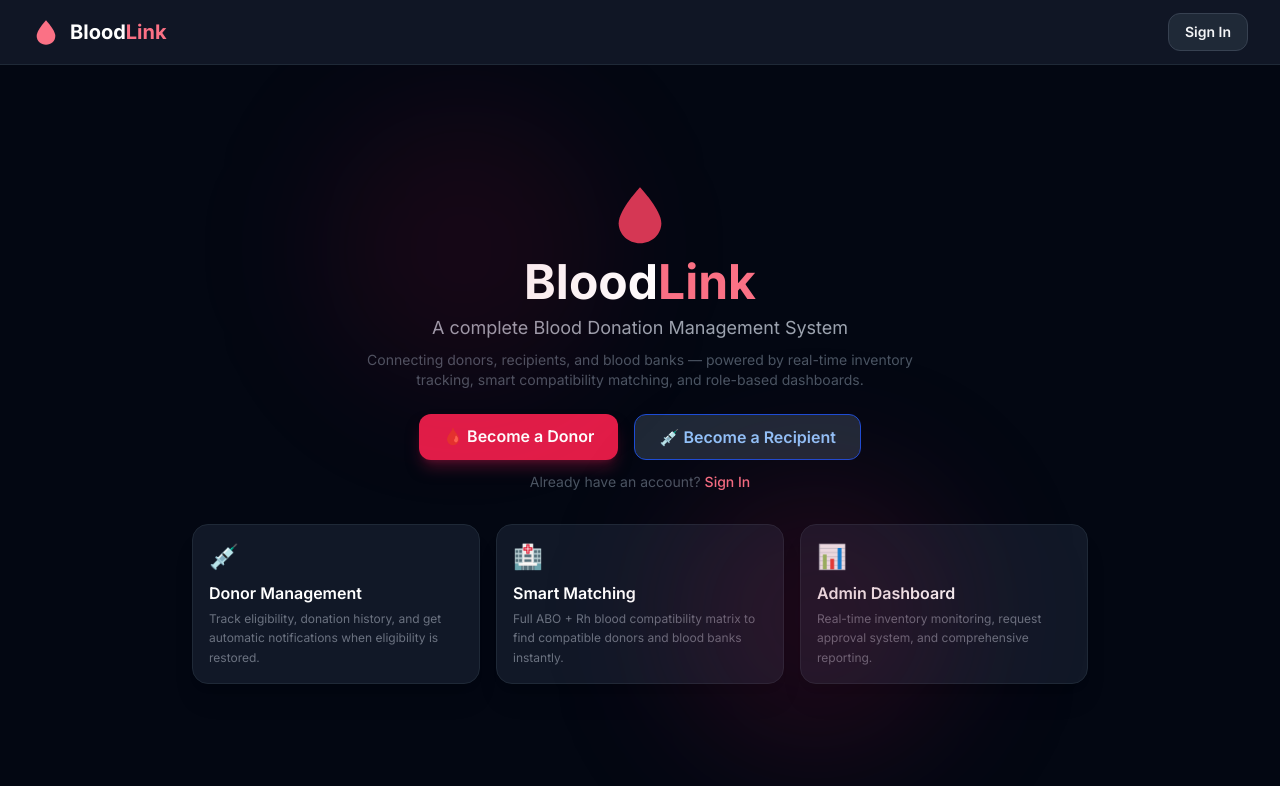
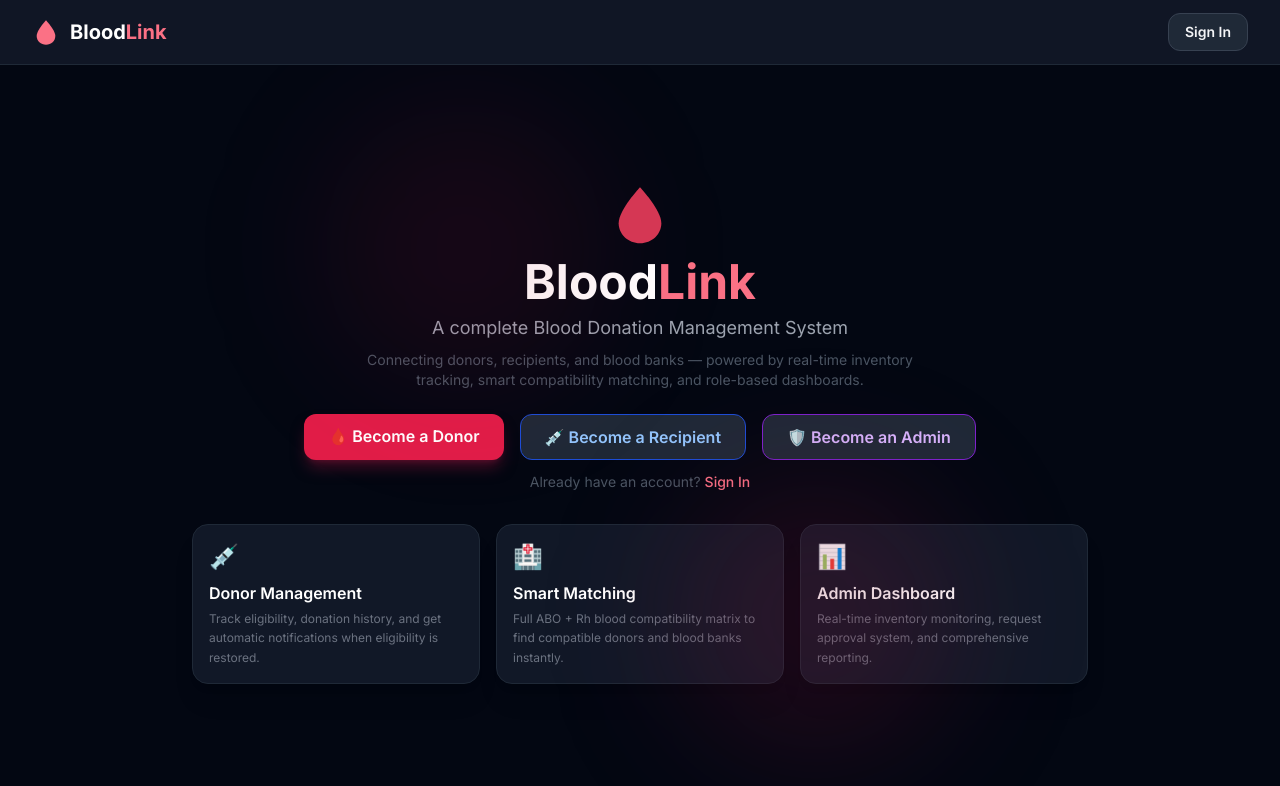
Before and after one commit to kumarsiddharth05/blood_donation_system, a React (Vite) app in the folder blood-donation-system/client/: page / in a window 1280 px wide. Shown: the top 786 px of the page. Built offline with nearby package versions, Linux system fonts and the light colour scheme.

Commit message:
feat: add admin button on home page, dynamic labels, and URL routing fixes

```diff
--- a/blood-donation-system/client/src/App.jsx
+++ b/blood-donation-system/client/src/App.jsx
@@ -35,12 +35,15 @@ const Home = () => (
       Connecting donors, recipients, and blood banks — powered by real-time inventory tracking, smart compatibility matching, and role-based dashboards.
     </p>
 
-    <div className="flex flex-col sm:flex-row gap-4 animate-fade-in">
+    <div className="flex flex-col sm:flex-row gap-4 animate-fade-in flex-wrap justify-center">
       <Link to="/register?role=donor" id="home-donor-btn" className="btn-primary text-base px-6 py-2.5">
         🩸 Become a Donor
       </Link>
       <Link to="/register?role=recipient" id="home-recipient-btn" className="btn-secondary text-base px-6 py-2.5 border-blue-700 text-blue-300 hover:bg-blue-900/40">
         💉 Become a Recipient
+      </Link>
+      <Link to="/register?role=admin" id="home-admin-btn" className="btn-secondary text-base px-6 py-2.5 border-purple-700 text-purple-300 hover:bg-purple-900/40">
+        🛡️ Become an Admin
       </Link>
     </div>
 
--- a/blood-donation-system/client/src/pages/Register.jsx
+++ b/blood-donation-system/client/src/pages/Register.jsx
@@ -40,7 +40,7 @@ const Register = () => {
   // Pre-select role from ?role= query param (set by home page buttons)
   useEffect(() => {
     const roleParam = searchParams.get('role');
-    if (roleParam === 'donor' || roleParam === 'recipient') {
+    if (ROLES.includes(roleParam)) {
       setForm((prev) => ({ ...prev, role: roleParam }));
     }
   }, [searchParams]);
@@ -135,7 +135,9 @@ const Register = () => {
             {/* Basic fields */}
             <div className="grid grid-cols-1 sm:grid-cols-2 gap-4">
               <div>
-                <label htmlFor="reg-name" className="form-label">Full Name</label>
+                <label htmlFor="reg-name" className="form-label">
+                  {form.role === 'recipient' ? 'Hospital / Blood Bank Name' : form.role === 'admin' ? 'Admin / Blood Bank Name' : 'Full Name'}
+                </label>
                 <input
                   id="reg-name"
                   type="text"
```
